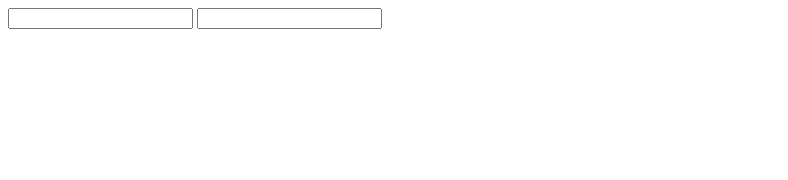
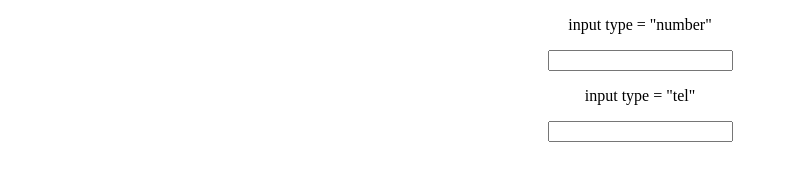
Before and after one commit to jumepiminami/tel-number, a plain HTML site: page index.html in a window 1280 px wide. Shown: the whole page, without its empty margins (0-788 px from the left). Drawn offline with Linux system fonts and the light colour scheme.

Commit message:
Add files via upload

```diff
--- a/index.html
+++ b/index.html
@@ -5,11 +5,19 @@
     <meta http-equiv="X-UA-Compatible" content="IE=edge">
     <meta name="viewport" content="width=device-width, initial-scale=1.0">
     <title>telとnumberの違い</title>
+    <link rel="stylesheet" href="./style.css">
 </head>
 <body>
-    <input type="number">
 
-    <input type="tel">
+    <div class="number">
+        <p>input type = "number"</p>
+        <input type="number">
+    </div>
+
+    <div class="tel">
+        <p>input type = "tel"</p>
+        <input type="tel">
+    </div>
 
 </body>
 </html>
--- /dev/null
+++ b/style.css
@@ -0,0 +1,3 @@
+body{
+    text-align: center;
+}
```
